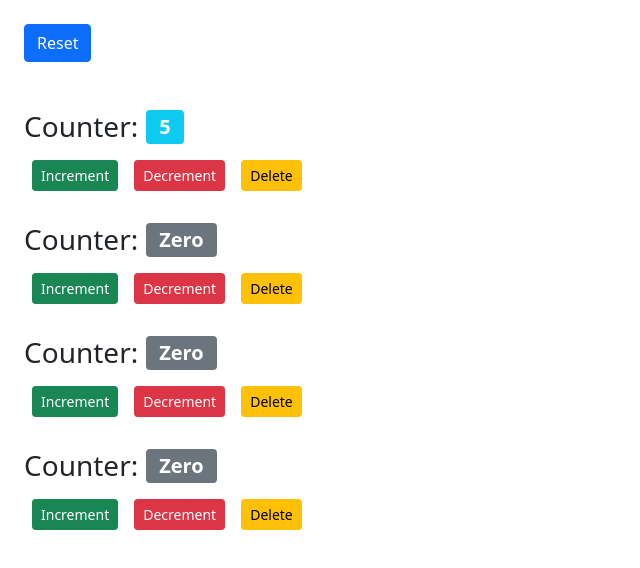
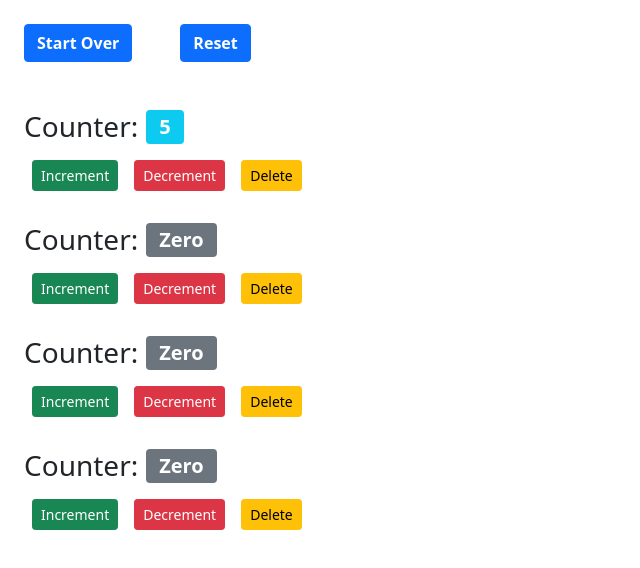
Before and after one commit to Cathy347Le/Counters, a React (Create React App) app: page / in a window 1280 px wide. Shown: the top 568 px of the page, without its empty margins (0-640 px from the left). Built offline with nearby package versions, Linux system fonts and the light colour scheme.

Commit message:
add a start over button

```diff
--- a/src/Components/CounterList.jsx
+++ b/src/Components/CounterList.jsx
@@ -50,6 +50,11 @@ class CounterList extends Component {
     this.setState({ counters });
   };
 
+  handleStateOver = () => {
+    window.location.reload();
+    // console.log("Start Over Again");
+  };
+
   handleDelete = (counterId) => {
     const newCounters = this.state.counters.filter(
       (counter) => counter.id !== counterId
@@ -60,8 +65,11 @@ class CounterList extends Component {
   render() {
     return (
       <div className="counters-container">
+        <button onClick={this.handleStateOver} className="btn btn-primary m-4">
+          <strong>Start Over</strong>
+        </button>
         <button onClick={this.handleReset} className="btn btn-primary m-4">
-          Reset
+          <strong>Reset</strong>
         </button>
         {this.state.counters.map((counter) => (
           <Counter
```
Also changed, not shown: 1 other file (tests, documents, lock files or other folders).
